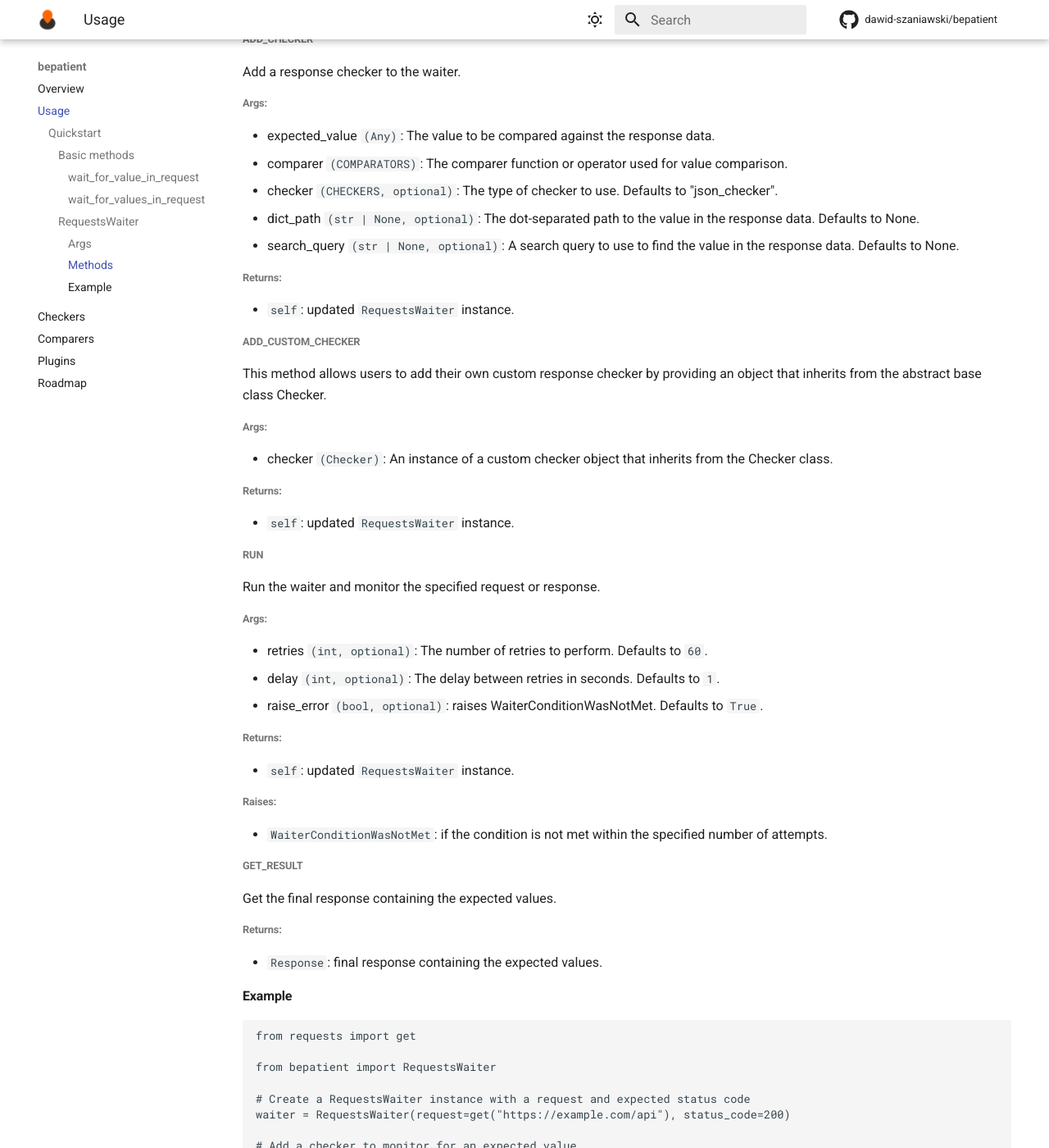
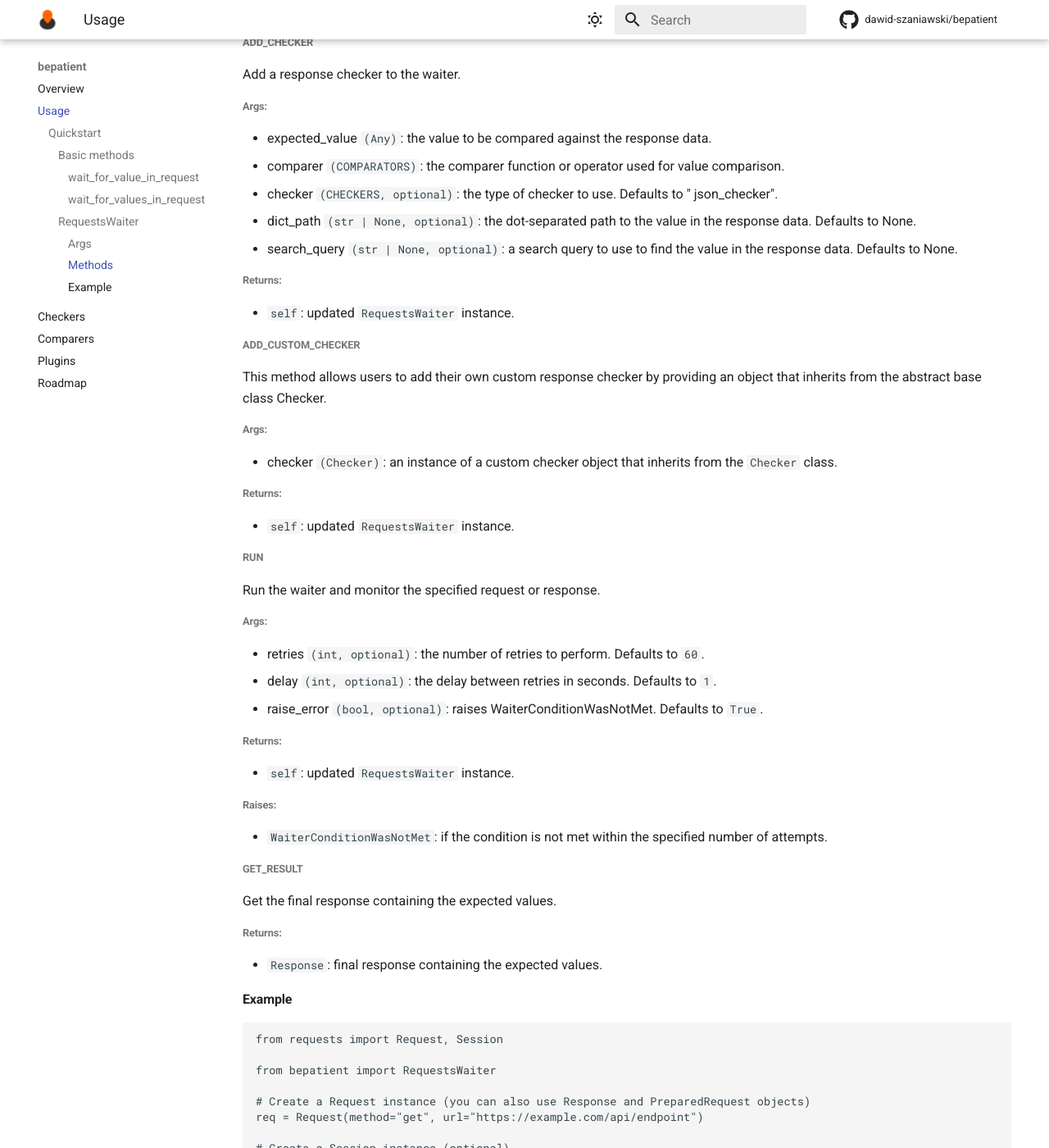
Before and after one commit to dawid-szaniawski/bepatient, an MkDocs documentation site: the page built from docs/usage.md, in a window 1280 px wide and 1400 px high, scrolled down 2943 px. Shown: the whole window at 82% size. Built offline with MkDocs 1.6.1 and Material for MkDocs 9.7.7, drawn with Linux system fonts in a browser that asks for light colours; comment, search, counter and statistics services are not loaded; some of the changed text lies outside the part shown.

Commit message:
chore: release 0.8.0
* feat: add support for Request object
* feat: add more accurate logging
* feat: add black and isort to linters
* feat: merging session data into Response or Request
* test: add responses library and improve response mocking
* test: increase reusability of fixture
* test: add tests for Request object
* test: add checking of sent data
* docs: update documentation considering changes related to Request object

````diff
--- a/bepatient/__init__.py
+++ b/bepatient/__init__.py
@@ -1,4 +1,4 @@
-"""A library facilitating work with asynchronous APIs."""
+"""A library facilitating work with asynchronous APIs"""
 import logging
 from logging import NullHandler
 
@@ -13,7 +13,7 @@
 from .waiter_src.checkers import CHECKERS
 from .waiter_src.comparators import COMPARATORS
 
-__version__ = "0.7.0"
+__version__ = "0.8.0"
 __all__ = [
     "Checker",
     "CHECKERS",
--- a/docs/usage.md
+++ b/docs/usage.md
@@ -15,6 +15,9 @@
 We can also use the `RequestsWaiter` object. However, it's important to remember that
 the default methods only allow the use of built-in checkers and comparers.
 
+However, there is nothing preventing you from adding a new Waiter object that would
+introduce its own checkers and comparers.
+
 ---
 
 ### Basic methods
@@ -23,38 +26,40 @@
 
 Waits for a specified value in response.
 
+##### Args:
 
-##### Args:
-- request `(PreparedRequest | Response)`: The request or response to monitor for the
-expected value.
-- status_code `(int, optional)`: The expected HTTP status code. Defaults to 200.
-- comparer `(COMPARATORS | None, optional)`: The comparer function or operator used for
-value comparison. Defaults to None.
-- expected_value `(Any, optional)`: The value to be compared against the response data.
-Defaults to None.
-- checker `(CHECKERS, optional)`: The type of checker to use.
-- session `(Session | None, optional)`: The requests session to use for sending
-requests. Defaults to None.
-- dict_path `(str | None, optional)`: The dot-separated path to the value in the
-response data. Defaults to None.
-- search_query `(str | None, optional)`: A search query to use to find the value in the
-response data. Defaults to None.
-- retries `(int, optional)`: The number of retries to perform. Defaults to 60.
-- delay `(int, optional)`: The delay between retries in seconds. Defaults to 1.
+- request `(PreparedRequest | Request | Response)`: the request or response to monitor
+  for the expected value.
+- status_code `(int, optional)`: the expected HTTP status code. Defaults to 200.
+- comparer `(COMPARATORS | None, optional)`: the comparer function or operator used for
+  value comparison. Defaults to None.
+- expected_value `(Any, optional)`: the value to be compared against the response data.
+  Defaults to None.
+- checker `(CHECKERS, optional)`: the type of checker to use.
+- session `(Session | None, optional)`: the requests session to use for sending
+  requests. Defaults to None.
+- dict_path `(str | None, optional)`: the dot-separated path to the value in the
+  response data. Defaults to None.
+- search_query `(str | None, optional)`: a search query to use to find the value in the
+  response data. Defaults to None.
+- retries `(int, optional)`: the number of retries to perform. Defaults to 60.
+- delay `(int, optional)`: the delay between retries in seconds. Defaults to 1.
 
 ##### Returns:
+
 - `Response`: the final response containing the expected value.
 
 ##### Raises:
+
 - `WaiterConditionWasNotMet`: if the condition is not met within the specified number
-of attempts.
+  of attempts.
 
 ##### Example:
+
 ```python
 from requests import get
 
 from bepatient import wait_for_value_in_request
-
 
 response = wait_for_value_in_request(
     request=get("https://example.com/api"),
@@ -71,37 +76,40 @@
 Wait for multiple specified values in a response using different checkers.
 
 ##### Args:
-- request `(PreparedRequest | Response)`: The request or response to monitor for the
-expected values.
-- checkers `(list[dict[str, Any]])`: A list of dictionaries, where each dictionary
-contains information about a checker to apply.
+
+- request `(PreparedRequest | Request | Response)`: the request or response to monitor
+  for the expected values.
+- checkers `(list[dict[str, Any]])`: list of dictionaries, where each dictionary
+  contains information about a checker to apply.
   Each dictionary must have keys:
     * checker `(CHECKERS)`: type of checker to use.
     * comparer `(COMPARATORS)`: comparer function or operator used for value comparison.
     * expected_value `(Any)`: the value to be compared against the response data.
-    * dict_path `(str | None, optional)`: The dot-separated path to the value in the
-  response data. Defaults to None.
-    * search_query `(str | None, optional)`: A search query to use to find the value in
-  the response data. Defaults to None.
-- status_code `(int, optional)`: The expected HTTP status code. Defaults to 200.
-- session `(Session | None, optional)`: The requests session to use for sending
-requests. Defaults to None.
-- retries `(int, optional)`: The number of retries to perform. Defaults to 60.
-- delay `(int, optional)`: The delay between retries in seconds. Defaults to 1.
+    * dict_path `(str | None, optional)`: the dot-separated path to the value in the
+      response data. Defaults to None.
+    * search_query `(str | None, optional)`: a search query to use to find the value in
+      the response data. Defaults to None.
+- status_code `(int, optional)`: the expected HTTP status code. Defaults to 200.
+- session `(Session | None, optional)`: the requests session to use for sending
+  requests. Defaults to None.
+- retries `(int, optional)`: the number of retries to perform. Defaults to 60.
+- delay `(int, optional)`: the delay between retries in seconds. Defaults to 1.
 
 ##### Returns:
+
 - `Response`: the final response containing the expected value.
 
 ##### Raises:
+
 - `WaiterConditionWasNotMet`: if the condition is not met within the specified number
-of attempts.
+  of attempts.
 
 ##### Example:
+
 ```python
 from requests import get
 
 from bepatient import wait_for_value_in_request
-
 
 response = wait_for_value_in_request(
     request=get("https://example.com/api"),
@@ -124,14 +132,14 @@
 
 When creating a RequestsWaiter object, one attribute is required:
 
-- request `(PreparedRequest | Response)`: The request or response to monitor for the
-expected values.
+- request `(PreparedRequest | Request | Response)`: the request or response to monitor
+  for the expected values.
 
 Additionally, the user can also specify:
 
-- status_code `(int, optional)`: The expected HTTP status code. Defaults to 200.
-- session `(Session | None, optional)`: The requests session to use for sending
-requests. Defaults to None.
+- status_code `(int, optional)`: the expected HTTP status code. Defaults to 200.
+- session `(Session | None, optional)`: the requests session to use for sending
+  requests. Defaults to None.
 - timeout `(int | None, optional)`: request timeout in seconds. Defaults to 5 seconds.
 
 #### Methods
@@ -141,13 +149,15 @@
 Add a response checker to the waiter.
 
 ###### Args:
-- expected_value `(Any)`: The value to be compared against the response data.
-- comparer `(COMPARATORS)`: The comparer function or operator used for  value comparison.
-- checker `(CHECKERS, optional)`: The type of checker to use. Defaults to "json_checker".
-- dict_path `(str | None, optional)`: The dot-separated path to the value in the
-response data. Defaults to None.
-- search_query `(str | None, optional)`: A search query to use to find the value in the
-response data. Defaults to None.
+
+- expected_value `(Any)`: the value to be compared against the response data.
+- comparer `(COMPARATORS)`: the comparer function or operator used for value comparison.
+- checker `(CHECKERS, optional)`: the type of checker to use. Defaults to "
+  json_checker".
+- dict_path `(str | None, optional)`: the dot-separated path to the value in the
+  response data. Defaults to None.
+- search_query `(str | None, optional)`: a search query to use to find the value in the
+  response data. Defaults to None.
 
 ###### Returns:
 
@@ -159,8 +169,9 @@
 object that inherits from the abstract base class Checker.
 
 ###### Args:
-- checker `(Checker)`: An instance of a custom checker object that inherits from the
-Checker class.
+
+- checker `(Checker)`: an instance of a custom checker object that inherits from the
+  `Checker` class.
 
 ###### Returns:
 
@@ -171,33 +182,45 @@
 Run the waiter and monitor the specified request or response.
 
 ###### Args:
-- retries `(int, optional)`: The number of retries to perform. Defaults to `60`.
-- delay `(int, optional)`: The delay between retries in seconds. Defaults to `1`.
+
+- retries `(int, optional)`: the number of retries to perform. Defaults to `60`.
+- delay `(int, optional)`: the delay between retries in seconds. Defaults to `1`.
 - raise_error `(bool, optional)`: raises WaiterConditionWasNotMet. Defaults to `True`.
 
 ###### Returns:
+
 - `self`: updated `RequestsWaiter` instance.
 
 ###### Raises:
+
 - `WaiterConditionWasNotMet`: if the condition is not met within the specified number
-of attempts.
+  of attempts.
 
 ##### get_result
 
 Get the final response containing the expected values.
 
 ###### Returns:
+
 - `Response`: final response containing the expected values.
 
 #### Example
 
 ```python
-from requests import get
+from requests import Request, Session
 
 from bepatient import RequestsWaiter
 
+# Create a Request instance (you can also use Response and PreparedRequest objects)
+req = Request(method="get", url="https://example.com/api/endpoint")
+
+# Create a Session instance (optional)
+patient_session = Session()
+patient_session.headers["Authorization"] = "Bearer JWT"
+patient_session.headers["User-Agent"] = "bepatient"
+
 # Create a RequestsWaiter instance with a request and expected status code
-waiter = RequestsWaiter(request=get("https://example.com/api"), status_code=200)
+waiter = RequestsWaiter(request=req, status_code=200, session=patient_session)
 
 # Add a checker to monitor for an expected value
 waiter.add_checker(
--- a/pyproject.toml
+++ b/pyproject.toml
@@ -56,6 +56,7 @@
     "pytest>=7.4.0",
     "pytest-cov>=4.1.0",
     "pytest-mock>=3.11.1",
+    "responses>=0.24.1",
     "ruff>=0.0.282",
     "tox>=4.7.0",
     "twine>=4.0.2"
````
Also changed, not shown: README.md (+2 -4 lines), docs/checkers.md (+45 -12 lines), docs/roadmap.md (+1 -0 lines), setup.cfg (+19 -1 lines), 10 other files.
